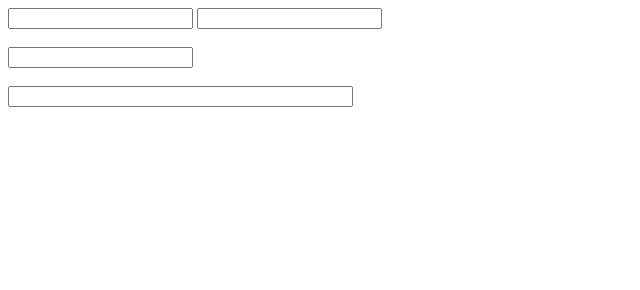
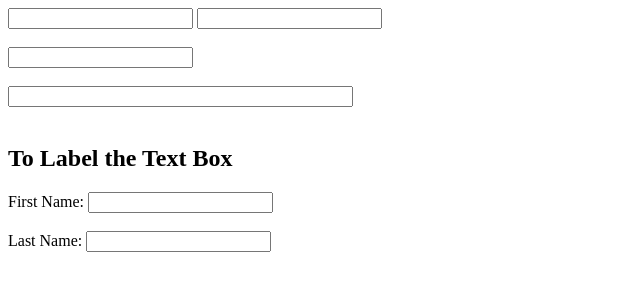
Before and after one commit to mishrabhi/html, a plain HTML site: page testbox.html in a window 1280 px wide. Shown: the whole page, without its empty margins (0-640 px from the left). Drawn offline with Linux system fonts and the light colour scheme.

Commit message:
added text box

```diff
--- a/testbox.html
+++ b/testbox.html
@@ -11,6 +11,13 @@
     <br>
     <input type="text" name=""> </br> </br>
     <input type="text" name="" size="40">
+    <br>
+    <br>
+    <h2> To Label the Text Box </h2>
+    <label for="firstname">First Name:</label>
+    <input type="text" id="firstname" name=""> </br> </br>
+    <label for="lastname">Last Name:</label>
+    <input type="name" id="lastname" name="">
 </body>
 
 </html>
```
